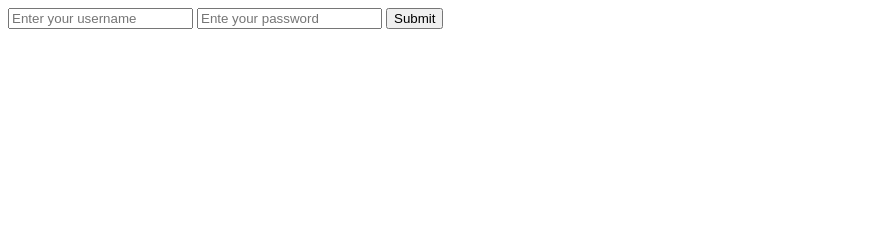
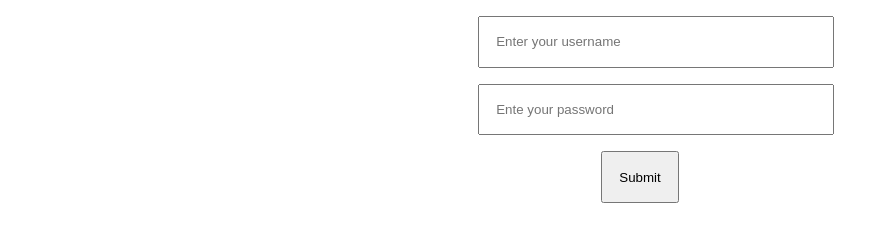
Before and after one commit to vasukomuravelli/Evaluation_Nov8, a plain HTML site: page login.html in a window 1280 px wide. Shown: the whole page, without its empty margins (0-889 px from the left). Drawn offline with Linux system fonts and the light colour scheme.

Commit message:
Update style.css

```diff
--- a/style/style.css
+++ b/style/style.css
@@ -36,3 +36,19 @@ a{
     margin: auto;
     width: fit-content;
 }
+.login{
+    margin: auto;
+    width: max-content;
+}
+.login input{
+    margin: auto;
+    display: block;
+    margin-top: 5%;
+    margin-bottom: 5%;
+    width: 320px;
+    padding: 5%;
+}
+.login > input:nth-child(3){
+    margin: auto;
+    width: fit-content;
+}
```
